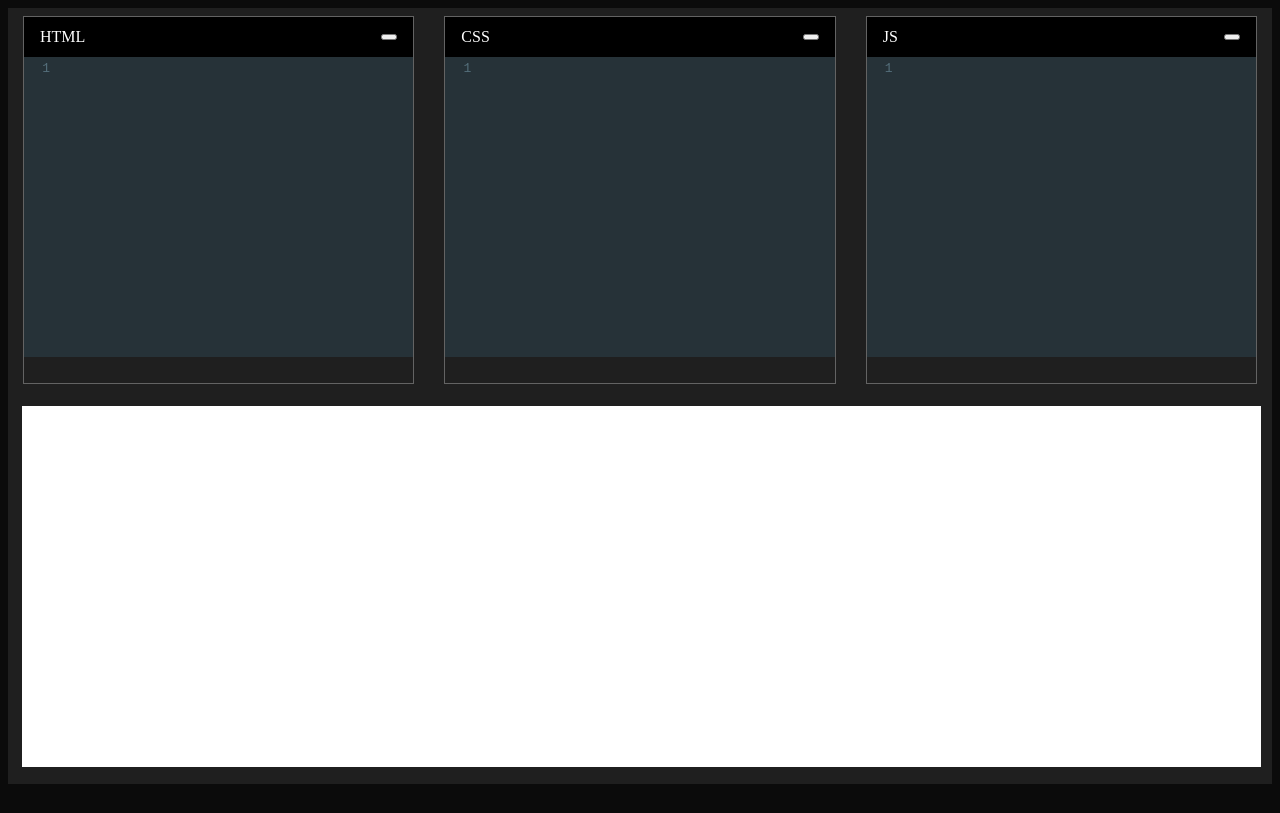
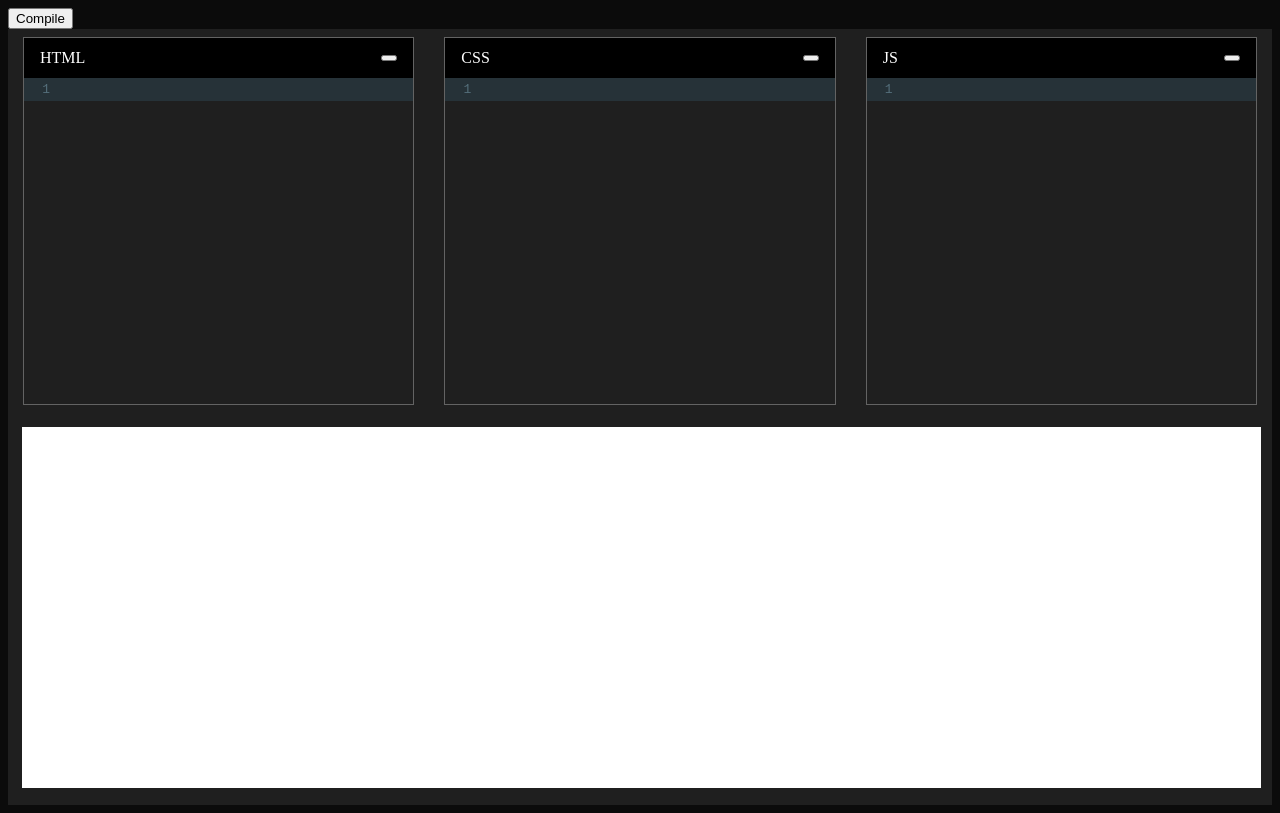
Before and after one commit to OgAeons/web-code-editor, a React (Vite) app: page / in a window 1280 px wide. Built offline with nearby package versions, Linux system fonts and the light colour scheme.

Commit message:
Added render functionality

```diff
--- a/src/components/App.jsx
+++ b/src/components/App.jsx
@@ -1,13 +1,25 @@
-import React, {useState} from "react"
+import React, {useState, useEffect} from "react"
 import Editor from "./Editor"
 
 function App() {
     const [html, setHtml] = useState("")
     const [css, setCss] = useState("")
     const [javascript, setJavascript] = useState("")
+    const [render, setRender] = useState("")
+
+    function handleCompile() {
+        setRender(`
+            <html>
+                <body>${html}</body>
+                <style>${css}</style>
+                <script>${javascript}</script>
+            </html>
+        `)
+    }
 
     return (
         <div>
+            <button onClick={handleCompile}>Compile</button>
             <div className="editor-section">
                 <Editor
                     title="HTML"
@@ -30,6 +42,7 @@ function App() {
             </div>
             <div className="display">
                 <iframe
+                    srcDoc = {render}
                     title="output"
                     sandbox="allow-scripts"
                     style={{border: 0, height: "92%", width: "98%"}}
--- a/src/styles.css
+++ b/src/styles.css
@@ -24,6 +24,10 @@ body {
     align-items: center;
 }
 
+.CodeMirror {
+    height: 100% !important;
+}
+
 .display {
     background-color: rgb(31, 31, 31);
     height: 49vh;
```
